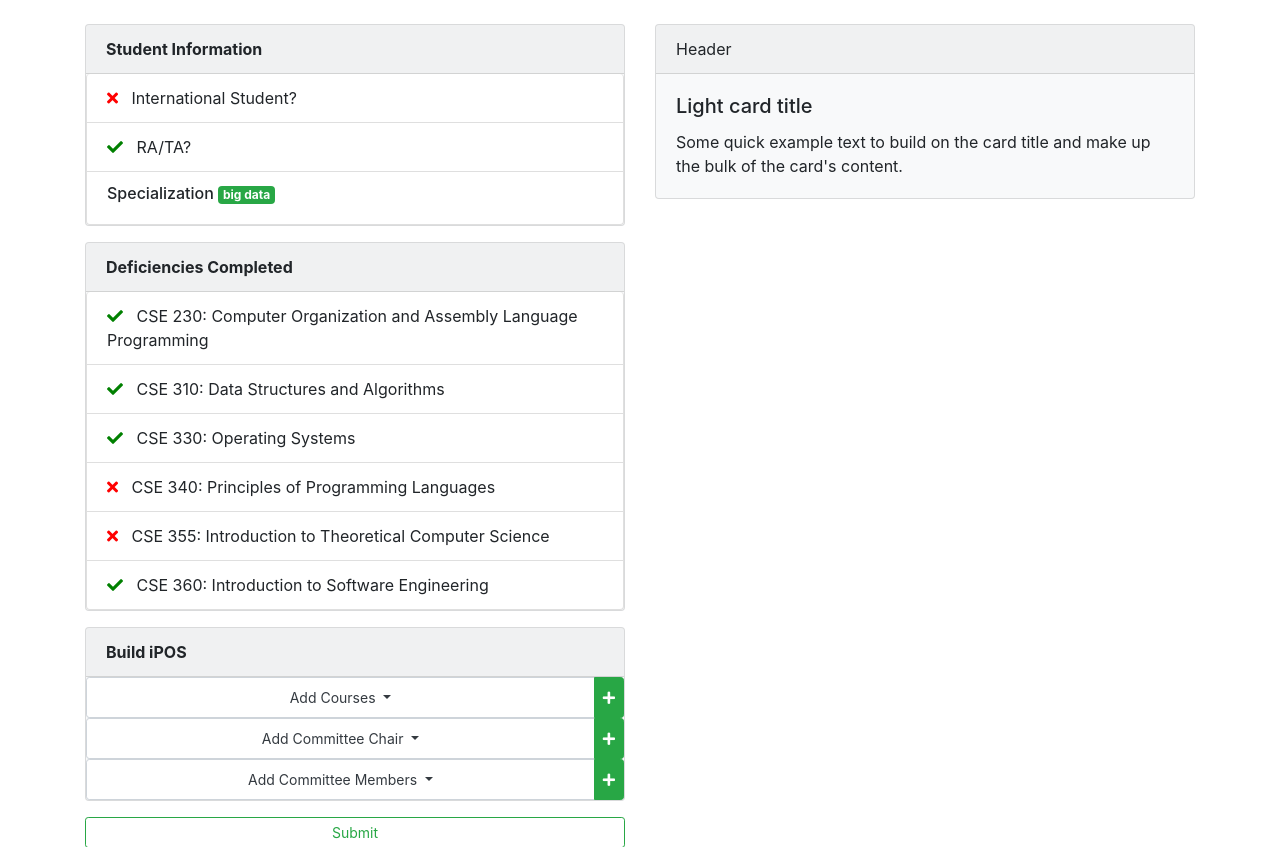
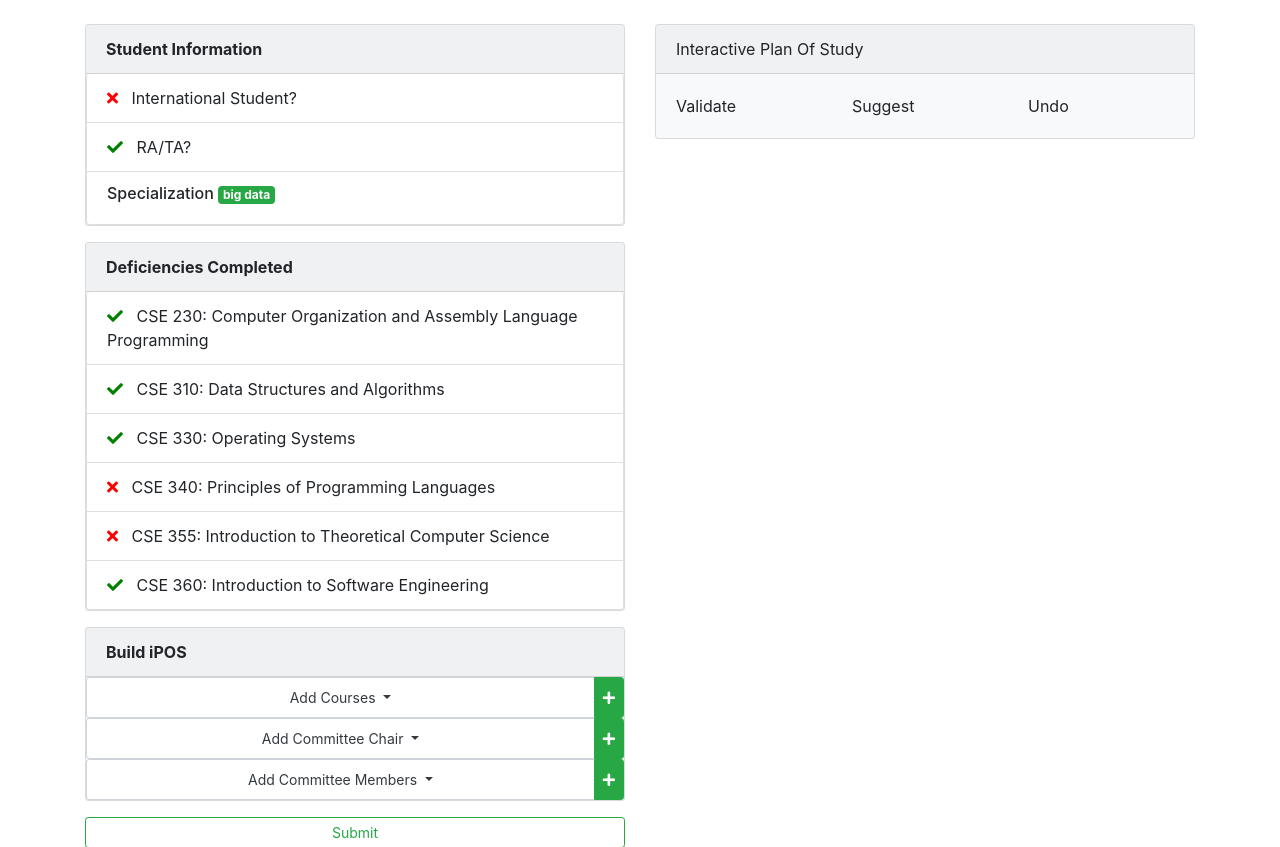
Before and after one commit to yochan-lab/iPass-MasterPlan, a Flask app: template templates/index.html in a window 1280 px wide. Shown: the part 40-887 px from the top of the page. Run offline with Flask 2, Linux system fonts and the light colour scheme; the template is opened without the code that fills it, so the values that code supplies are empty; parts of the project's set-up code (start-up, migrations or seed data) failed here and were passed over; some libraries are stand-ins or nearby versions.

Commit message:
app and planner 2

```diff
--- a/app.py
+++ b/app.py
@@ -9,9 +9,54 @@ planner = Planner()
 planner.definePlanningProblem()
 
 @app.route("/")
-def index(exp=0, gs='Extinguish Big Fire At Byeng'):
-    p = {1:'lala'}
+def index(exp=0):
+    p = planner.getOrderedObservations()
     return render_template('index.html', canAskForExplanations=exp, plan=p)
+
+'''
+Function that obtains plan from the UI request and
+returns a JSON format.
+    @Input
+        Example 'plan' : [
+                {"name":"Add Course - Embedded Operating Systems Internal (systems)",
+                        "x":0,"y":0,"width":12,"height":1},
+                {"name":"Add Chair - Subbarao Kambhampati (applications)",
+                        "x":0,"y":3,"width":12,"height":1}
+            ]
+'''
+def ui_plan_to_pddl_style(request):
+    seq = {}
+    plan = json.loads(dict(request.form)['plan'][0])
+    for act in plan:
+        # We assume that only one action occurs at a time
+        # TODO: Update code if we want to allow options for
+        # two simultaneous actions (choices)
+        seq[ act["y"] ] = act["name"]
+    #print "\n======\n{}\n======\n".format(seq)
+    return seq
+
+@app.route("/validate", methods=['GET', 'POST'])
+def validate():
+    planner.savePlan()
+    planner.getValidatedPlan(ui_plan_to_pddl_style(request))
+    return index()
+
+@app.route("/fix", methods=['GET', 'POST'])
+def fix():
+    planner.savePlan()
+    planner.getSuggestedPlan(ui_plan_to_pddl_style(request), True)
+    return index()
+
+@app.route("/suggest", methods=['GET', 'POST'])
+def suggest():
+    planner.savePlan()
+    planner.getSuggestedPlan(ui_plan_to_pddl_style(request))
+    return index(1)
+
+@app.route("/undo", methods=['GET', 'POST'])
+def undo():
+    planner.loadPlan()
+    return index(s="")
 
 if __name__ == '__main__':
     app.run(port=5000, debug=True)
--- a/planner.py
+++ b/planner.py
@@ -412,6 +412,5 @@ class Planner():
         problem_generator.compile2pddl(problem_state)
 
         # Write json to file for ui
-        f = open(self.problem_state_json, 'w')
-        f.write(problem_state)
-        f.close()
+        with open(self.problem_state_json, 'w') as f:
+            f.write(problem_state)
--- a/templates/plan.html
+++ b/templates/plan.html
@@ -1,10 +1,38 @@
 <div class="row" style="height=100%">
     <div class="col">
         <div class="card bg-light mb-3" style="max-width: 100%;">
-            <div class="card-header">Header</div>
+            <div class="card-header">Interactive Plan Of Study</div>
             <div class="card-body">
-                <h5 class="card-title">Light card title</h5>
-                <p class="card-text">Some quick example text to build on the card title and make up the bulk of the card's content.</p>
+
+                <div class="row">
+                    <div class='col'>
+                        Validate
+                    </div>
+                    <div class='col'>
+                        Suggest
+                    </div>
+                    <div class='col'>
+                        Undo
+                    </div>
+                </div><!-- row ends -->
+
+                {% if canAskForExplanations > 0 %}
+                    <div class='row'>
+                        <div class='col'>
+                            Optimal Plan
+                        </div>
+                        <div class='col'>
+                            Explain this Plan?
+                        </div>
+                    <div><!-- row ends -->
+                {% endif %}
+
+                <div class='row'>
+                    <div class='grid-stack'>
+                        <!-- Plans happens here -->
+                    </div>
+                </div><!-- row ends -->
+
             </div>
         </div>
     </div>
```
Also changed, not shown: problem_generator/compilePDDL.py (+8 -6 lines).
